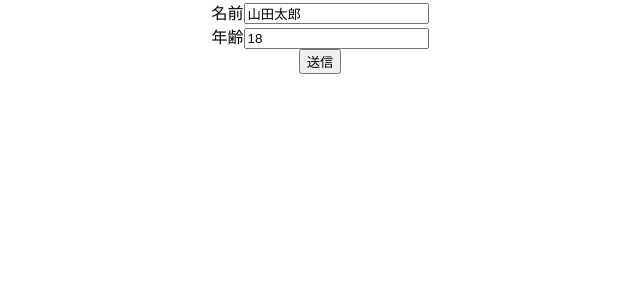
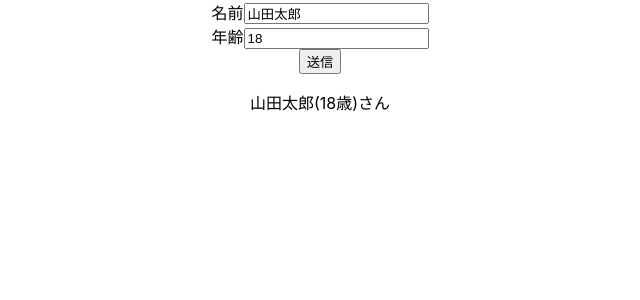
Before and after one commit to nekketsu2010/react-typescript-cra, a React (Create React App) app: page / in a window 1280 px wide. Shown: the top 300 px of the page, without its empty margins (320-960 px from the left). Built offline with nearby package versions, Linux system fonts and the light colour scheme.

Commit message:
feature: #5 フォームの入力内容を表示するpタグを追加

```diff
--- a/src/StateForm.tsx
+++ b/src/StateForm.tsx
@@ -28,6 +28,7 @@ export default function StateForm() {
                 <input id="age" name="age" type="number" value={form.age} onChange={handleForm} />
             </div>
             <button type="button" onClick={show}>送信</button>
+            <p>{form.name}({form.age}歳)さん</p>
         </form>
     );
 }
```
